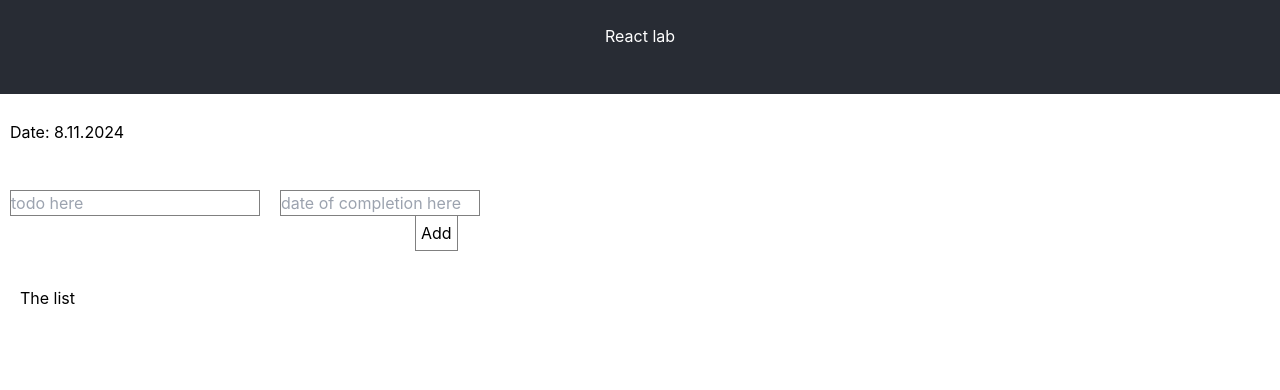
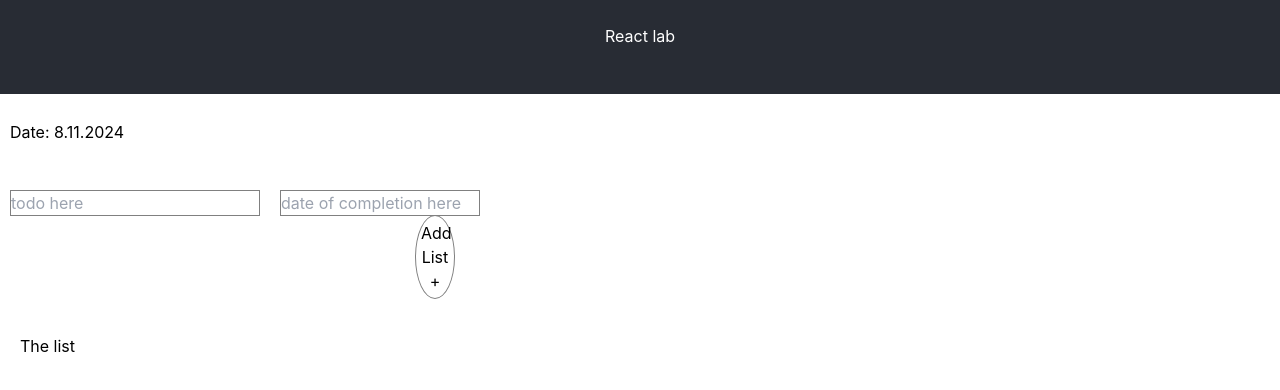
Before and after one commit to DenisV868/DenisV868.github.io, a React (Create React App) app: page / in a window 1280 px wide. Shown: the top 390 px of the page. Built offline with nearby package versions, Linux system fonts and the light colour scheme.

Commit message:
todo list project expanding

```diff
--- a/src/tech.js
+++ b/src/tech.js
@@ -4,7 +4,8 @@ let objectCheckbox = {
     unchecked: false,
     checked: true,
     stateArray: [],
-    highlightArray: []
+    highlightArray: [],
+    liArray:[]
 };
 
 const renderTasks = (list) => {
@@ -42,18 +43,20 @@ const List = ({ inputRef, dateInputRef }) => {
         }
 
         let dateInputValue = dateInputRef.current?.value.trim();
-        let combined = inputValue + " " + dateInputValue;
 
         if (inputValue !== "" && dateInputValue !== "") {
+            let combined = inputValue + " " + dateInputValue;
             // Append the new item and initialize the ref for the new checkbox
             setElement((prevState) => [...prevState, combined]);
             setCheckedState((prevState) => [...prevState, false]); // Initialize with unchecked state
 
             objectCheckbox.stateArray.push(0); // Initialize checkbox state
             objectCheckbox.highlightArray.push("white")
+            objectCheckbox.liArray.push(combined)
 
             // Ensure refs are created for new checkboxes
             initializeRefs(objectCheckbox.stateArray.length);
+            initializeRefs(objectCheckbox.liArray)
         }
 
         if (input.current) {
@@ -64,7 +67,7 @@ const List = ({ inputRef, dateInputRef }) => {
             dateInput.current.value = "";
         }
 
-        renderTasks(objectCheckbox.stateArray);
+        renderTasks(JSON.stringify(objectCheckbox, null, 2));
     }
 
     function remove(index) {
@@ -75,9 +78,16 @@ const List = ({ inputRef, dateInputRef }) => {
 
             // Update the state array and checkboxes refs
             objectCheckbox.stateArray.splice(index, 1);
+            if(objectCheckbox.highlightArray.length > 1) {
+                objectCheckbox.highlightArray.splice(index, 1)
+            }
+            if (objectCheckbox.highlightArray.length === 1) {
+                objectCheckbox.highlightArray.splice(index,1,"white")
+            }
             checkboxes.current.splice(index, 1);
+            objectCheckbox.liArray.splice(index, 1);
 
-            renderTasks(objectCheckbox.stateArray);
+            renderTasks(JSON.stringify(objectCheckbox, null, 2));
         } else {
             alert("There are no elements in the list");
         }
@@ -89,32 +99,30 @@ const List = ({ inputRef, dateInputRef }) => {
             i === index ? !item : item
         );
 
+        const updatedHighlightedState = highlightedState.map((item, i) => i===index ?
+            "white":"#28a745");
+
         setCheckedState(updatedCheckedState); // Update the checked state in React state
-
+        setHighlightedState(updatedHighlightedState)
 
         // Update the checkbox state array
         objectCheckbox.stateArray[index] = updatedCheckedState[index] ? 1 : 0;
+        if (objectCheckbox.stateArray[index] === 0){
+            objectCheckbox.highlightArray.splice(index,1,"white")
+        }
+        if (objectCheckbox.stateArray[index] === 1){
+            objectCheckbox.highlightArray.splice(index,1,"#28a745")
+        }
 
         renderTasks(objectCheckbox.stateArray); // Update the state of the checkboxes
     };
 
-    const handleHiglight = (index) => {
 
-        const updatedHighlightedState = highlightedState.map((item, i) => i===index ?
-            !item : item);
-
-        setHighlightedState(updatedHighlightedState)
-
-        objectCheckbox.highlightArray[index] = updatedHighlightedState[index] ? "green":"white"
-
-        renderTasks(objectCheckbox.highlightArray)
-
-    }
 
     return (
         <div className={"containerForList"}>
-            <button onClick={add} id={"add"}>
-                Add
+            <button onClick={add} id={"add"} style={{borderRadius: "100%", width:"40px", textAlign: "center"}}>Add List
+                +
             </button>
             <ul>
                 The list
```
